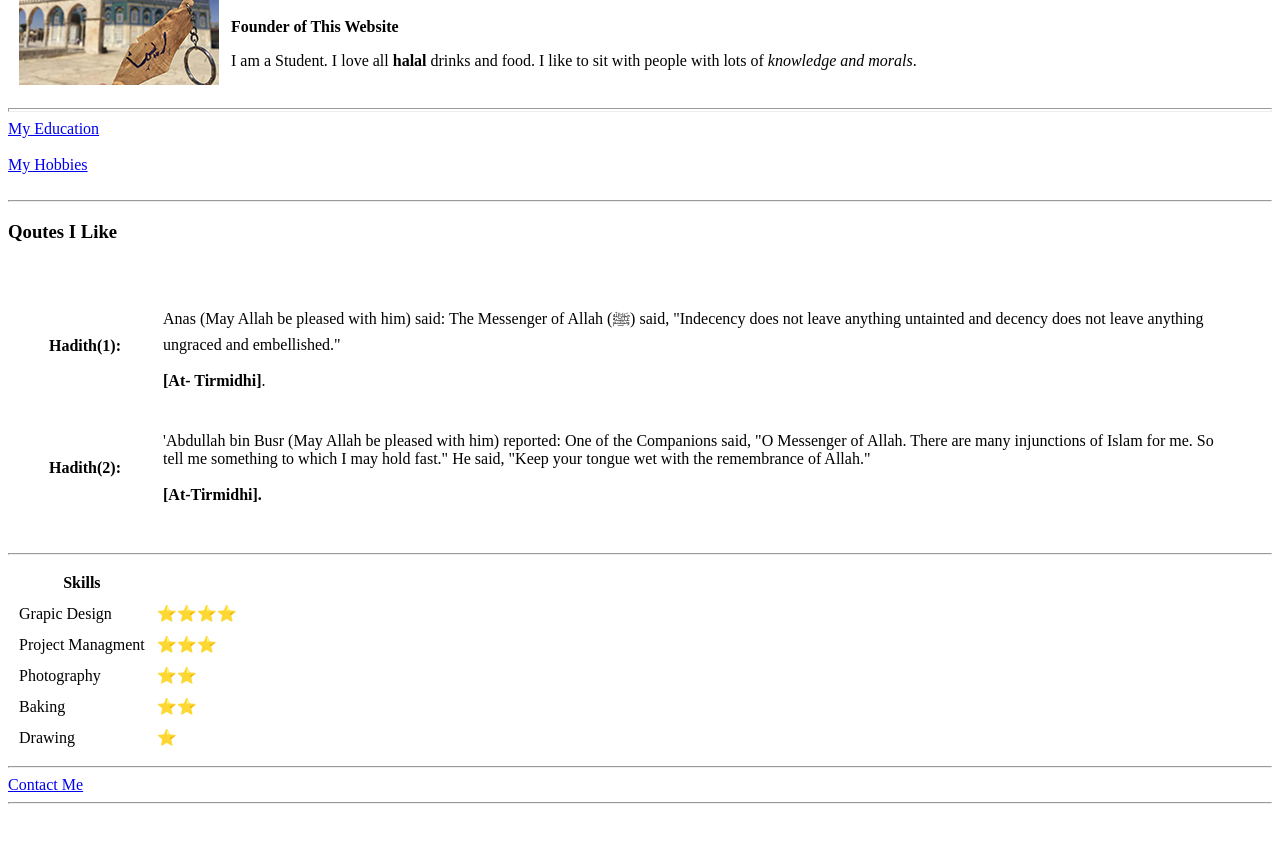
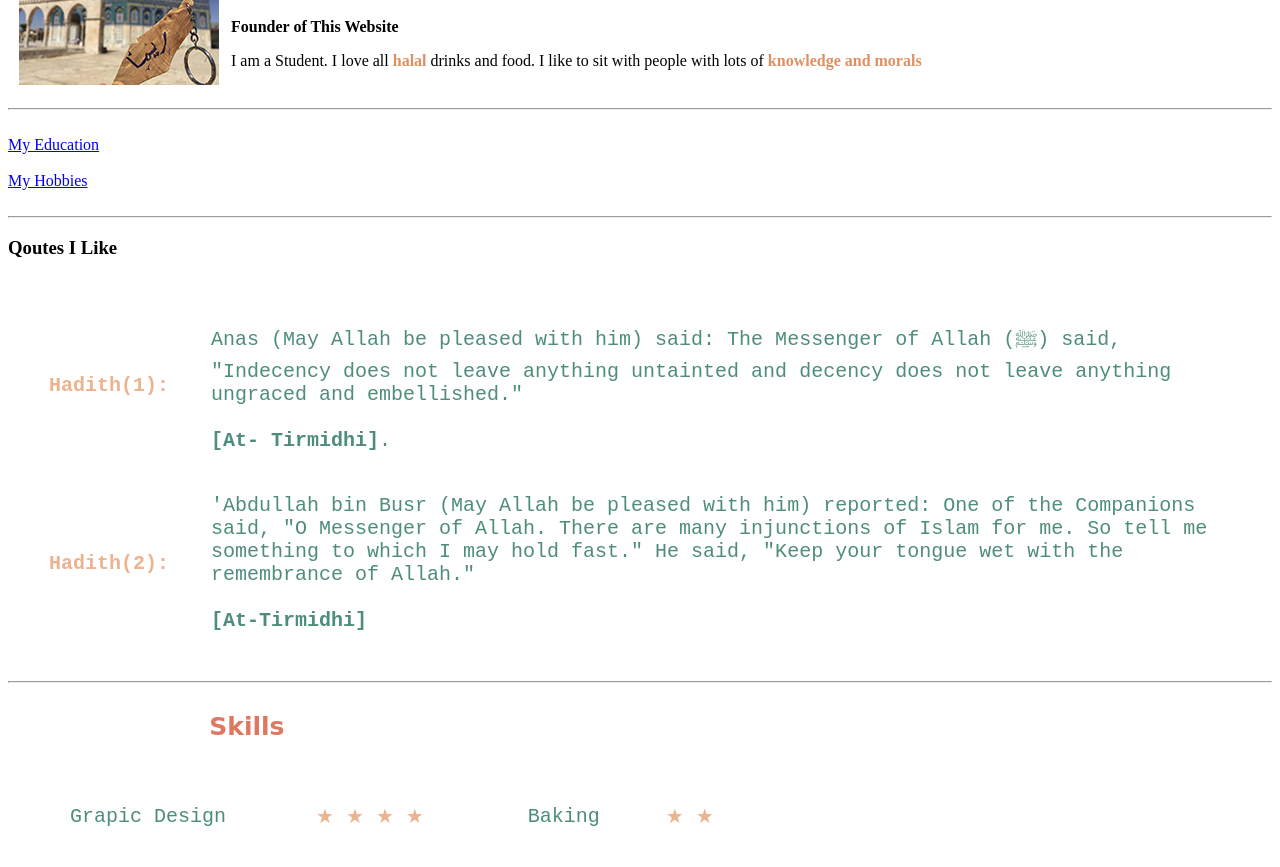
Before and after one commit to remonzi/Bintul-Islam, a plain HTML site: page index.html in a window 1280 px wide. Shown: the part 84-951 px from the top of the page. Before the commit the page ends 896 px from the top, so only its background shows below. Drawn offline with Linux system fonts and the light colour scheme.

Commit message:
Update index.html

```diff
--- a/index.html
+++ b/index.html
@@ -3,21 +3,28 @@
 
 <head>
   <meta charset="utf-8">
-  <title>Bintul Islamا </title>
+  <title>Bintul Islam </title>
+  <!--<link rel="stylesheet" href="../css/styles.css">-->
+  <link rel="stylesheet" href="css/styles.css">
+  <link rel="icon" href="favicon(4).ico">
+
 </head>
 
-<body>
+
+<body >
   <table cellspacing="10">
     <tr>
       <td><img src="IMG_6837.png" alt="علاقة ريما"></td>
-      <td>  <h1> Bintul Islam </h1>
+      <td>
+        <h1> Bintul Islam </h1>
         <p> <b>Founder of This Website</b> </p>
-        <p>I am a Student. I love all <strong>halal</strong> drinks and food.
-          I like to sit with people with lots of <em>knowledge and morals</em>.</p></td>
+        <p>I am a Student. I love all <strong style=" color: #e08f62;">halal</strong> drinks and food.
+          I like to sit with people with lots of <b style=" color: #e08f62;">knowledge and morals</b></p>
+      </td>
     </tr>
   </table>
-  <hr size="4">
-  <a href="Education.html">My Education</a>
+  <hr>
+  <br>  <a href="Education.html">My Education</a>
   <br><br>
   <a href="Hobbies.html">My Hobbies</a>
   <br><br>
@@ -25,49 +32,91 @@
   <h3>Qoutes I Like</h3>
   <table cellspacing="40">
     <tr>
-      <td> <strong>Hadith(1):</strong> </td>
-      <td> Anas (May Allah be pleased with him) said:
+      <td style="color: #ecb390; font-family: monospace; font-size: 20px;"> <strong>Hadith(1):</strong> </td>
+      <td style="color:#4e8d7c; font-family: monospace;  font-size: 20px;"> Anas (May Allah be pleased with him) said:
         The Messenger of Allah (ﷺ) said, "Indecency does not leave anything untainted and decency does not leave anything ungraced and embellished."<br><br> <strong>[At- Tirmidhi]</strong>.
       </td>
     </tr>
     <tr>
-      <td> <strong>Hadith(2):</strong> </td>
-      <td>'Abdullah bin Busr (May Allah be pleased with him) reported:
+      <td style="color: #ecb390; font-family: monospace; font-size: 20px;"> <strong> Hadith(2):</strong> </td>
+      <td style="color:#4e8d7c; font-family: monospace; font-size: 20px; ">'Abdullah bin Busr (May Allah be pleased with him) reported:
         One of the Companions said, "O Messenger of Allah. There are many injunctions of Islam for me. So tell me something to which I may hold fast." He said, "Keep your tongue wet with the remembrance of Allah."
         <br><br>
-           <strong>[At-Tirmidhi].</strong>
+        <strong>[At-Tirmidhi]</strong>
       </td>
     </tr>
   </table>
 
   <hr>
 
-  <table cellspacing="10">
+  <table cellspacing="20">
     <tr>
-      <th>Skills</th>
+      <th style="color: #df7861; font-family: cursive; font-size: 25px;" >Skills</th>
+    </tr>
+
+    <tr>
+      <td>
+        <table cellspacing="40">
+          <tr>
+            <td style="color:#4e8d7c; font-family: monospace; font-size: 20px; ">Grapic Design</td>
+            <td style="color: #ecb390; font-family: monospace; font-size: 20px;">★ ★ ★ ★</td>
           </tr>
           <tr>
-      <td>Grapic Design</td>
-      <td>⭐⭐⭐⭐</td>
+            <td style="color:#4e8d7c; font-family: monospace; font-size: 20px; ">Project Managment</td>
+            <td style="color: #ecb390; font-family: monospace; font-size: 20px;">★ ★ ★</td>
           </tr>
           <tr>
-      <td>Project Managment</td>
-      <td>⭐⭐⭐</td>
+            <td style="color:#4e8d7c; font-family: monospace; font-size: 20px; ">Photography</td>
+            <td style="color: #ecb390; font-family: monospace; font-size: 20px;">★ ★</td>
+          </tr>
+        </table>
+      </td>
+      <td>
+        <table cellspacing="40">
+          <tr>
+            <td style="color:#4e8d7c; font-family: monospace; font-size: 20px; ">Baking</td>
+            <td style="color: #ecb390; font-family: monospace; font-size: 20px;">★ ★</td>
           </tr>
           <tr>
-      <td>Photography</td>
-      <td>⭐⭐</td>
+            <td style="color:#4e8d7c; font-family: monospace; font-size: 20px; ">Drawing</td>
+            <td style="color: #ecb390; font-family: monospace; font-size: 20px;">★ </td>
           </tr>
           <tr>
-    <td>Baking</td>
-    <td>⭐⭐</td>
+            <td style="color:#4e8d7c; font-family: monospace; font-size: 20px; ">Painting</td>
+            <td style="color: #ecb390; font-family: monospace; font-size: 20px;">★</td>
           </tr>
-    <tr>
-      <td>Drawing</td>
-      <td>⭐</td>
+        </table>
+      </td>
+
     </tr>
 
   </table>
+<!--  <table cellspacing="10">
+    <tr>
+      <th style="color: #df7861; font-family: cursive; font-size: 25px;" >Skills</th>
+    </tr>
+    <tr>
+      <td style="color:#4e8d7c; font-family: monospace; font-size: 20px; ">Grapic Design</td>
+      <td style="color: #ecb390; font-family: monospace; font-size: 20px;">★ ★ ★ ★</td>
+    </tr>
+    <tr>
+      <td style="color:#4e8d7c; font-family: monospace; font-size: 20px; ">Project Managment</td>
+      <td style="color: #ecb390; font-family: monospace; font-size: 20px;">★ ★ ★</td>
+    </tr>
+    <tr>
+      <td style="color:#4e8d7c; font-family: monospace; font-size: 20px; ">Photography</td>
+      <td style="color: #ecb390; font-family: monospace; font-size: 20px;">★ ★</td>
+    </tr>
+    <tr>
+      <td style="color:#4e8d7c; font-family: monospace; font-size: 20px; ">Baking</td>
+      <td style="color: #ecb390; font-family: monospace; font-size: 20px;">★ ★</td>
+    </tr>
+    <tr>
+      <td style="color:#4e8d7c; font-family: monospace; font-size: 20px; ">Drawing</td>
+      <td style="color: #ecb390; font-family: monospace; font-size: 20px;">★</td>
+    </tr>
+
+  </table>-->
   <hr>
   <a href="ContactMe.html">Contact Me</a>
   <hr>
```
Lines whose indentation alone changed are shown as unchanged.
